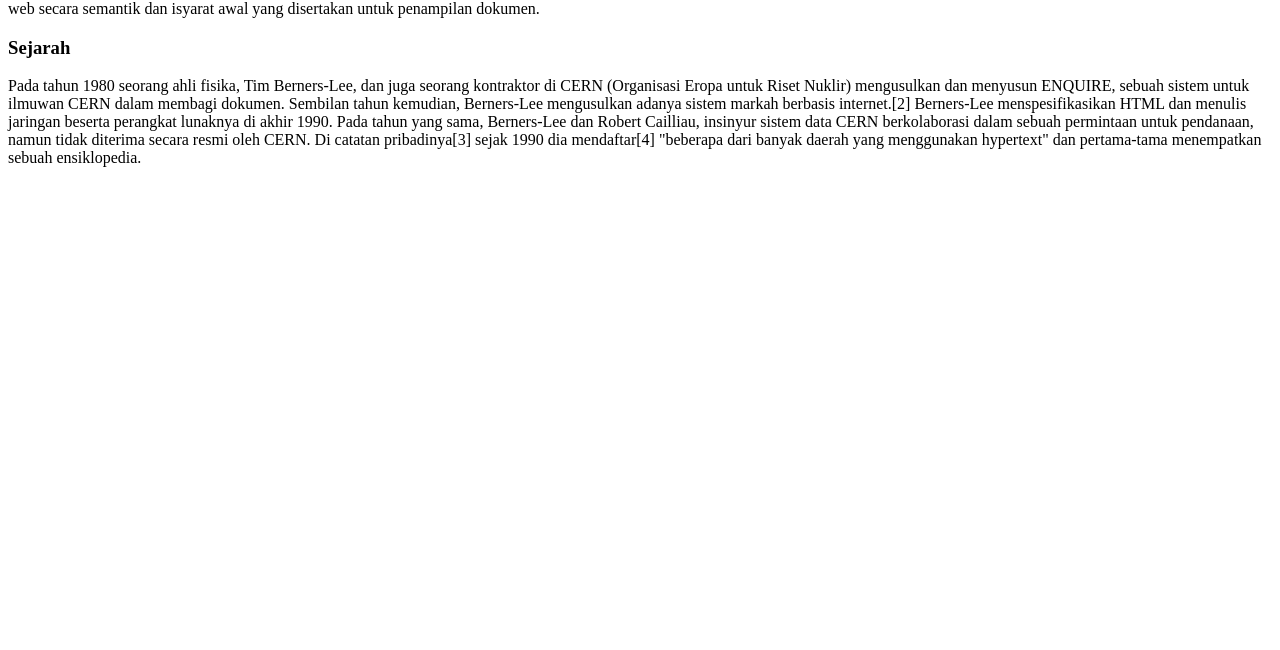
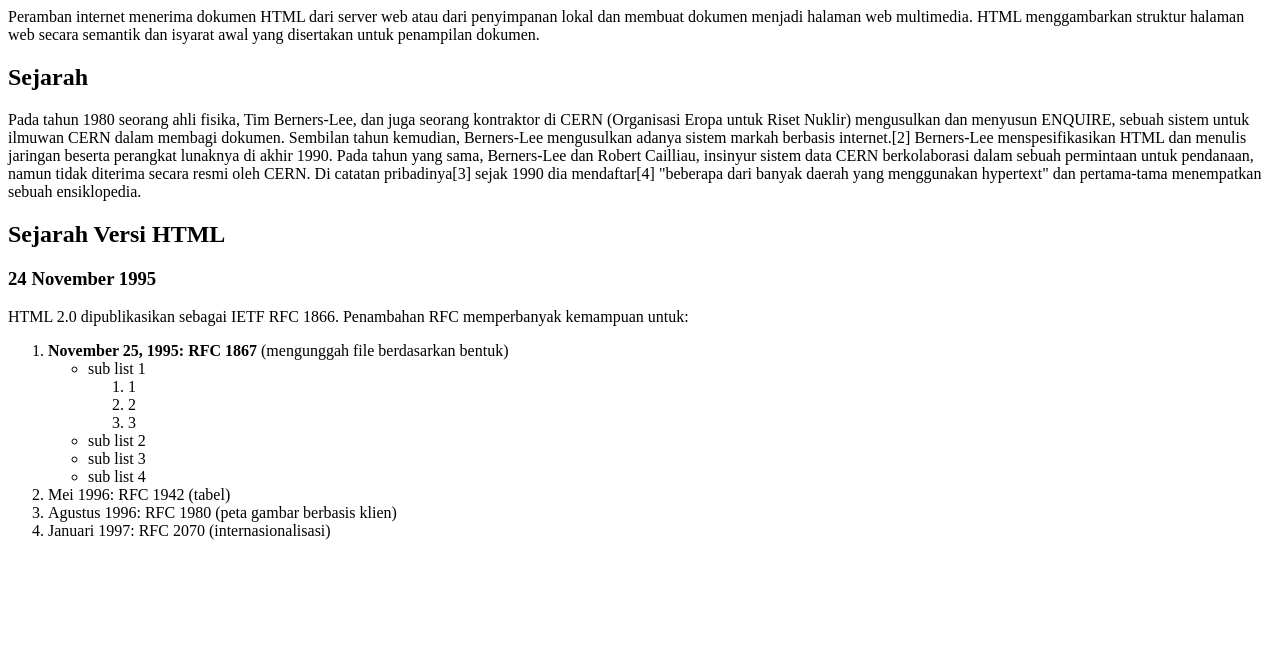
Before and after one commit to faruq29/Belajar-HTML, a plain HTML site: page index.html in a window 1280 px wide. Shown: the part 150-800 px from the top of the page. Drawn offline with Linux system fonts and the light colour scheme.

Commit message:
Sudah Melakukan Pembelajaran Anchor

```diff
--- a/index.html
+++ b/index.html
@@ -6,12 +6,32 @@
     <title>Belajar HTML</title>
 </head>
 <body>
+    <a href="about.html">About</a>
         <h1>HTML</h1>
-        <p><b>HyperText Markup Language (HTML)</b> adalah <a href= "http://www.google.com">bahasa markah</a> standar untuk dokumen yang dirancang untuk ditampilkan di peramban internet. Ini dapat dibantu oleh teknologi seperti Cascading Style Sheets (CSS) dan bahasa skrip lainnya seperti JavaScript, VBScript, dan PHP.</p>
+        <p><b>HyperText Markup Language (HTML)</b> adalah <a href= "https://id.wikipedia.org/wiki/Bahasa_markah">bahasa markah</a> standar untuk dokumen yang dirancang untuk ditampilkan di peramban internet. Ini dapat dibantu oleh teknologi seperti Cascading Style Sheets (CSS) dan bahasa skrip lainnya seperti JavaScript, VBScript, dan PHP.</p>
+        <p>Peramban internet menerima dokumen HTML dari server web atau dari penyimpanan lokal dan membuat dokumen menjadi halaman web multimedia. HTML menggambarkan struktur halaman web secara semantik dan isyarat awal yang disertakan untuk penampilan dokumen.</p>
+        <h2>Sejarah</h2>
+        <p>Pada tahun 1980 seorang ahli fisika, Tim Berners-Lee, dan juga seorang kontraktor di CERN (Organisasi Eropa untuk Riset Nuklir) mengusulkan dan menyusun ENQUIRE, sebuah sistem untuk ilmuwan CERN dalam membagi dokumen. Sembilan tahun kemudian, Berners-Lee mengusulkan adanya sistem markah berbasis internet.[2] Berners-Lee menspesifikasikan HTML dan menulis jaringan beserta perangkat lunaknya di akhir 1990. Pada tahun yang sama, Berners-Lee dan Robert Cailliau, insinyur sistem data CERN berkolaborasi dalam sebuah permintaan untuk pendanaan, namun tidak diterima secara resmi oleh CERN. Di catatan pribadinya[3] sejak 1990 dia mendaftar[4] "beberapa dari banyak daerah yang menggunakan hypertext" dan pertama-tama menempatkan sebuah ensiklopedia.</p>
+        <h2>Sejarah Versi HTML</h2>
+        <h3>24 November 1995</h3>
+        <p>HTML 2.0 dipublikasikan sebagai IETF RFC 1866. Penambahan RFC memperbanyak kemampuan untuk:</p>
+        <ol>
+            <li><b>November 25, 1995: RFC 1867</b> (mengunggah file berdasarkan bentuk)</li>
+            <ul>
+                <li>sub list 1</li>
+                <ol>
+                    <li>1</li>
+                    <li>2</li>
+                    <li>3</li>
+                </ol>
+                <li>sub list 2</li>
+                <li>sub list 3</li>
+                <li>sub list 4</li>
+            </ul>
+            <li>Mei 1996: RFC 1942 (tabel)</li>
+            <li>Agustus 1996: RFC 1980 (peta gambar berbasis klien)</li>
+            <li>Januari 1997: RFC 2070 (internasionalisasi)</li>
+        </ol>
 
-        <p>Peramban internet menerima dokumen HTML dari server web atau dari penyimpanan lokal dan membuat dokumen menjadi halaman web multimedia. HTML menggambarkan struktur halaman web secara semantik dan isyarat awal yang disertakan untuk penampilan dokumen.</p>
-
-        <h3>Sejarah</h3>
-        <p>Pada tahun 1980 seorang ahli fisika, Tim Berners-Lee, dan juga seorang kontraktor di CERN (Organisasi Eropa untuk Riset Nuklir) mengusulkan dan menyusun ENQUIRE, sebuah sistem untuk ilmuwan CERN dalam membagi dokumen. Sembilan tahun kemudian, Berners-Lee mengusulkan adanya sistem markah berbasis internet.[2] Berners-Lee menspesifikasikan HTML dan menulis jaringan beserta perangkat lunaknya di akhir 1990. Pada tahun yang sama, Berners-Lee dan Robert Cailliau, insinyur sistem data CERN berkolaborasi dalam sebuah permintaan untuk pendanaan, namun tidak diterima secara resmi oleh CERN. Di catatan pribadinya[3] sejak 1990 dia mendaftar[4] "beberapa dari banyak daerah yang menggunakan hypertext" dan pertama-tama menempatkan sebuah ensiklopedia.</p>
 </body>
 </html>
```
Also changed, not shown: about.html (added, +12 -0 lines).
